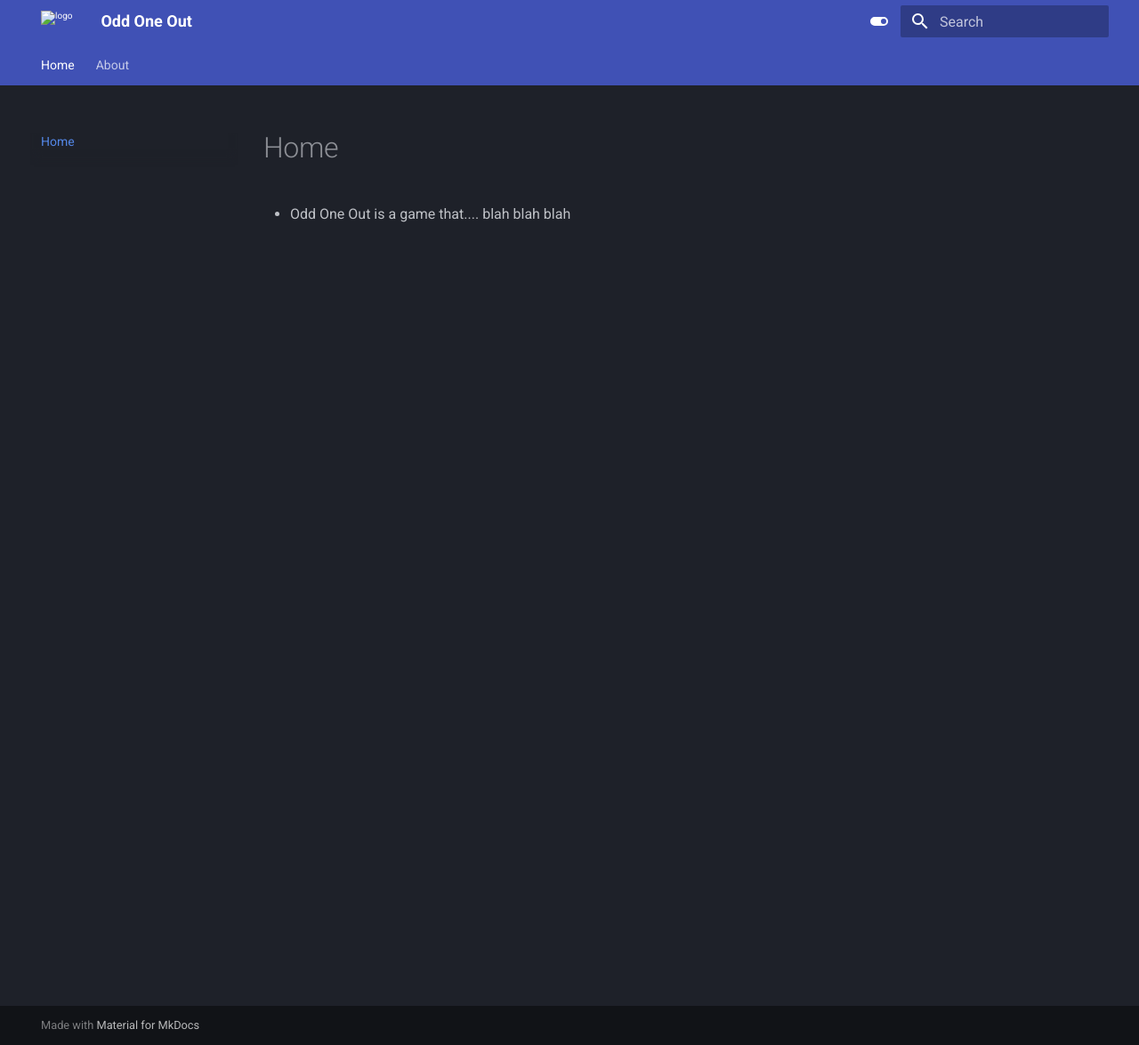
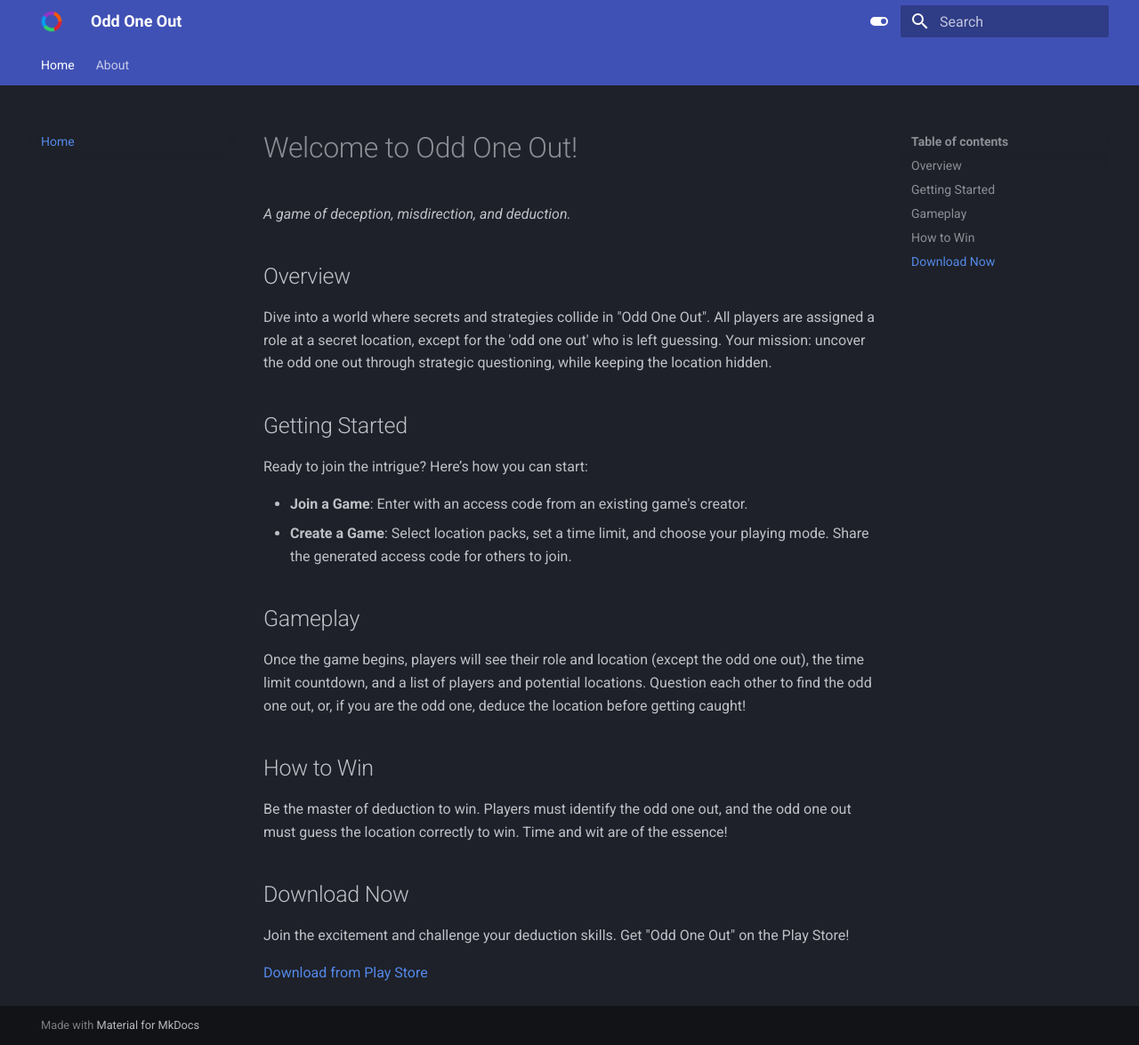
Before and after one commit to oddoneoutgame/odd-one-out, an MkDocs documentation site: the page built from docs/index.md, in a window 1280 px wide and 1175 px high. Shown: the whole window at 89% size. Built offline with MkDocs 1.6.1 and Material for MkDocs 9.7.7, drawn with Linux system fonts in a browser that asks for light colours.

Commit message:
adds logo

```diff
--- a/docs/index.md
+++ b/docs/index.md
@@ -1,3 +1,23 @@
-# Home
+# Welcome to Odd One Out!
 
-- Odd One Out is a game that.... blah blah blah
+*A game of deception, misdirection, and deduction.*
+
+## Overview
+Dive into a world where secrets and strategies collide in "Odd One Out". All players are assigned a role at a secret location, except for the 'odd one out' who is left guessing. Your mission: uncover the odd one out through strategic questioning, while keeping the location hidden.
+
+## Getting Started
+Ready to join the intrigue? Here’s how you can start:
+
+- **Join a Game**: Enter with an access code from an existing game's creator.
+- **Create a Game**: Select location packs, set a time limit, and choose your playing mode. Share the generated access code for others to join.
+
+## Gameplay
+Once the game begins, players will see their role and location (except the odd one out), the time limit countdown, and a list of players and potential locations. Question each other to find the odd one out, or, if you are the odd one, deduce the location before getting caught!
+
+## How to Win
+Be the master of deduction to win. Players must identify the odd one out, and the odd one out must guess the location correctly to win. Time and wit are of the essence!
+
+## Download Now
+Join the excitement and challenge your deduction skills. Get "Odd One Out" on the Play Store!
+
+[Download from Play Store](https://play.google.com/store/apps/details?id=[YourAppIdHere])
```
Also changed, not shown: docs/assets/images/favicon.png (added), docs/assets/logo.png (added).
